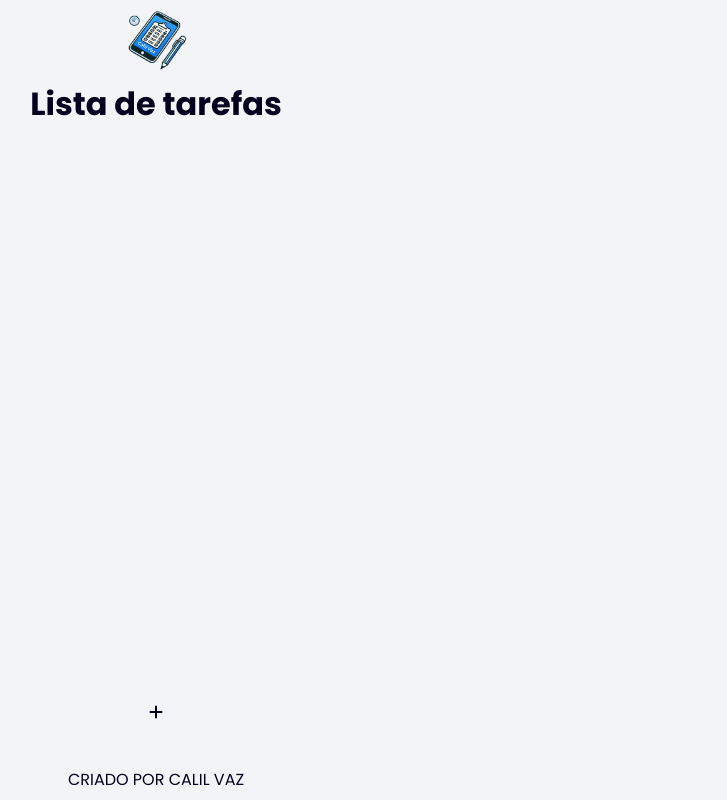
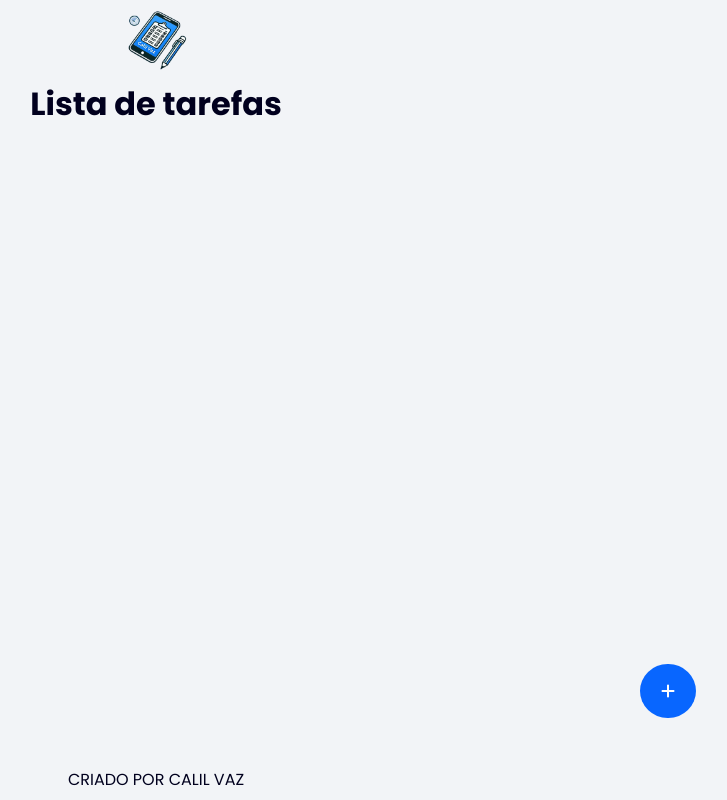
Before and after one commit to calil-vaz/To-Do-List, a plain HTML site: page index.html in a window 1280 px wide. Shown: the whole page, without its empty margins (484-1211 px from the left). Drawn offline with nearby package versions, Linux system fonts and the light colour scheme.

Commit message:
Update index.html

```diff
--- a/index.html
+++ b/index.html
@@ -34,7 +34,7 @@
         </div>
     </div>
 
-    <i id="add_task_mobile" class="fa-solid fa-plus"></i>
+    <i id="add_task" class="fa-solid fa-plus"></i>
 
     <footer>
         <p>CRIADO POR CALIL VAZ</p>
```
